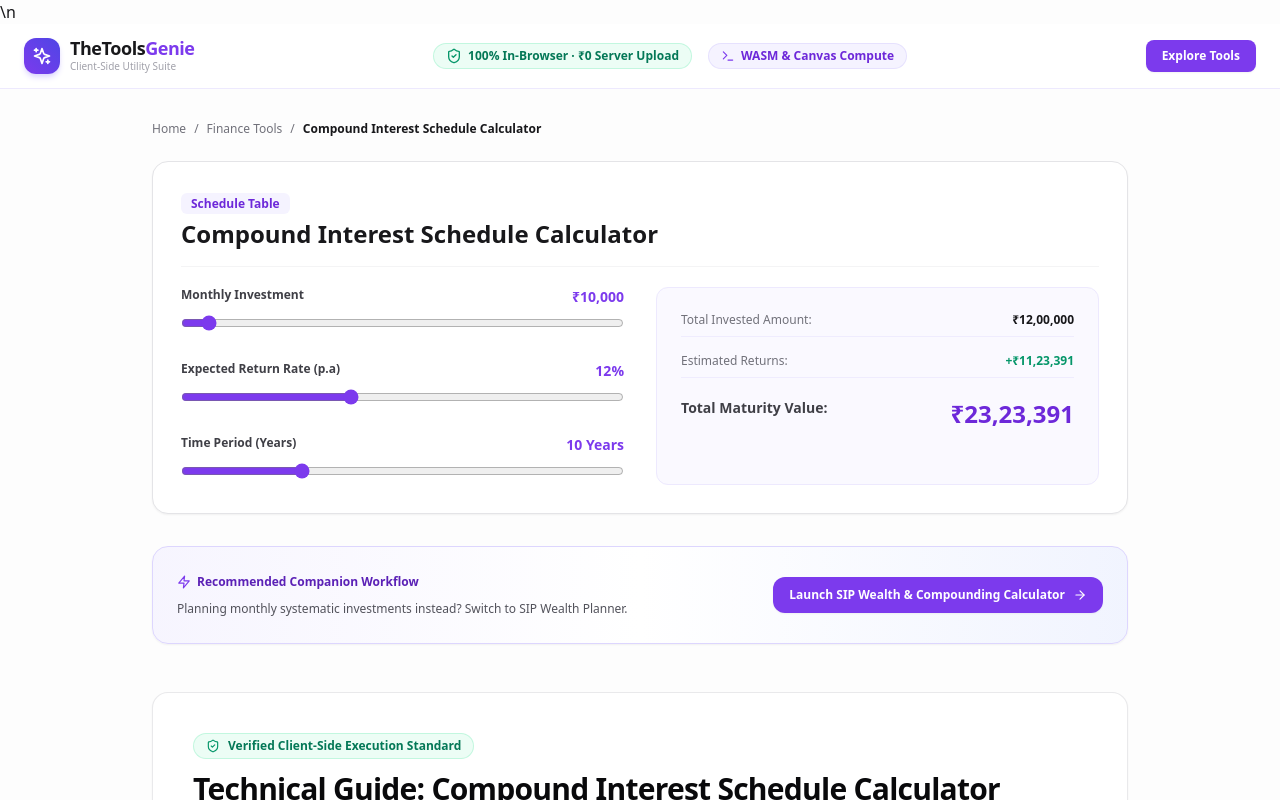
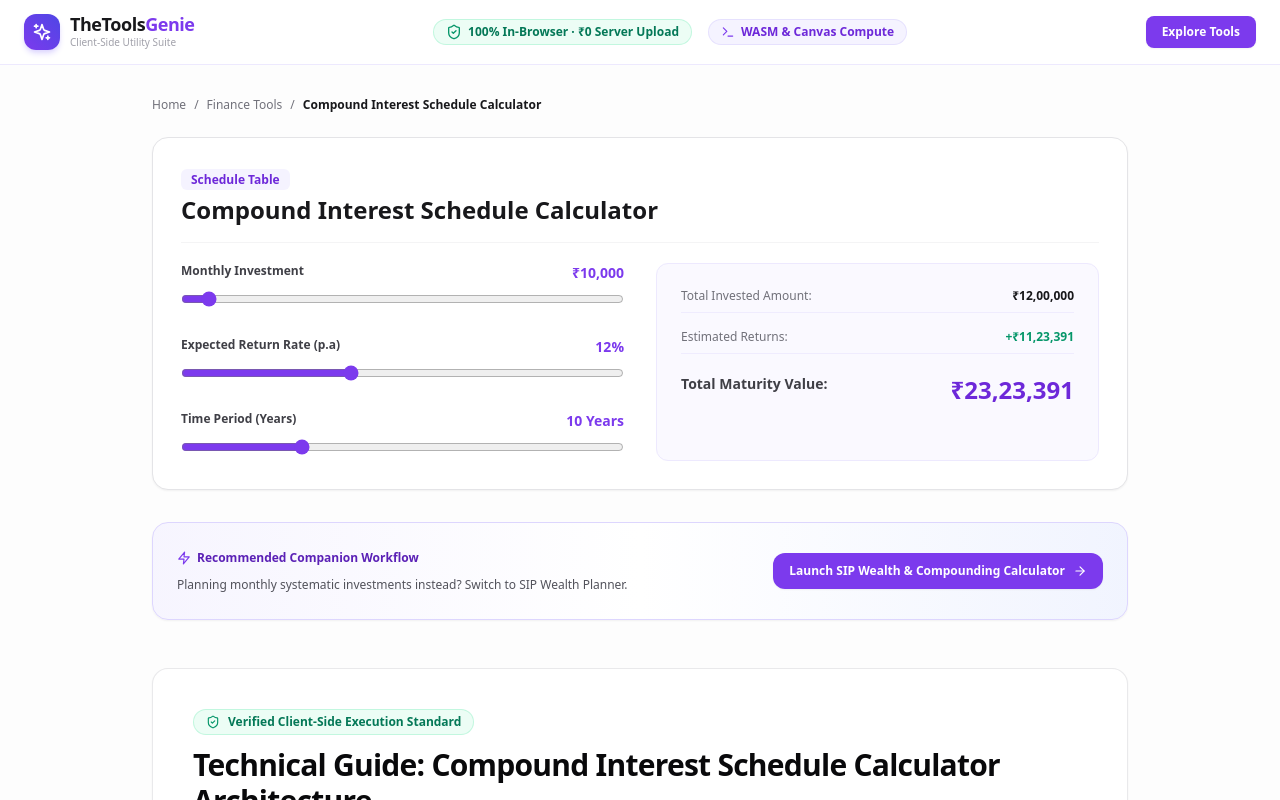
Before and after one commit to RajeshKhandare/thetoolsgenie-, a Next.js app: page /tools/compound-interest-calculator in a window 1280 px wide. Shown: the top 800 px of the page. Built offline with nearby package versions, Linux system fonts and the light colour scheme.

Commit message:
Remove stray literal \n from app/tools/[slug]/page.tsx

```diff
--- a/app/tools/[slug]/page.tsx
+++ b/app/tools/[slug]/page.tsx
@@ -5,22 +5,28 @@ import ToolEngineRunner from '@/components/ToolEngineRunner';
 import { TOOLS_REGISTRY, ToolMeta } from '@/data/toolsRegistry';
 import { ShieldCheck, Cpu, BookOpen, ArrowRight, Zap } from 'lucide-react';
 import Link from 'next/link';
+
 export async function generateStaticParams() {
   return TOOLS_REGISTRY.map((tool) => ({
     slug: tool.slug,
   }));
 }
+
 export default function ToolPage({ params }: { params: { slug: string } }) {
   const tool = TOOLS_REGISTRY.find((t) => t.slug === params.slug);
+
   if (!tool) {
     notFound();
   }
+
   const companionTool = TOOLS_REGISTRY.find(
     (t) => t.slug === tool.companionToolSlug
   );
+
   const relatedTools = TOOLS_REGISTRY.filter(
     (t) => t.slug !== tool.slug
   ).slice(0, 3);
+
   const faqSchema = {
     '@context': 'https://schema.org',
     '@type': 'FAQPage',
@@ -51,12 +57,15 @@ export default function ToolPage({ params }: { params: { slug: string } }) {
       },
     ],
   };
+
   return (
-    <div className="min-h-screen bg-zinc-50/40 text-zinc-900 selection:bg-violet-100 selection:text-violet-900 pb-20">\n      <Navbar />
+    <div className="min-h-screen bg-zinc-50/40 text-zinc-900 selection:bg-violet-100 selection:text-violet-900 pb-20">
+      <Navbar />
       <script
         type="application/ld+json"
         dangerouslySetInnerHTML={{ __html: JSON.stringify(faqSchema) }}
       />
+
       <main className="mx-auto max-w-5xl px-4 py-8 sm:px-6">
         <nav className="flex items-center gap-2 text-xs text-zinc-500 mb-6">
           <Link href="/" className="hover:text-violet-600 transition-colors">Home</Link>
@@ -65,7 +74,9 @@ export default function ToolPage({ params }: { params: { slug: string } }) {
           <span>/</span>
           <span className="font-semibold text-zinc-900">{tool.name}</span>
         </nav>
+
         <ToolEngineRunner tool={tool} />
+
         {companionTool && (
           <section className="mt-8 rounded-2xl border border-violet-200 bg-gradient-to-r from-violet-50/80 via-white to-indigo-50/80 p-6 shadow-sm flex flex-col sm:flex-row items-start sm:items-center justify-between gap-4">
             <div className="space-y-1">
@@ -77,6 +88,7 @@ export default function ToolPage({ params }: { params: { slug: string } }) {
                 {tool.companionPitch}
               </p>
             </div>
+
             <Link
               href={`/tools/${companionTool.slug}`}
               className="inline-flex items-center gap-2 rounded-xl bg-violet-600 px-4 py-2.5 text-xs font-bold text-white shadow-sm hover:bg-violet-700 transition-all shrink-0 hover:translate-x-0.5"
@@ -86,12 +98,14 @@ export default function ToolPage({ params }: { params: { slug: string } }) {
             </Link>
           </section>
         )}
+
         <article className="mt-12 space-y-8 rounded-2xl border border-zinc-200/80 bg-white p-6 sm:p-10 shadow-sm text-zinc-800">
           <div className="border-b border-zinc-100 pb-6">
             <div className="flex items-center gap-2 text-xs font-semibold text-emerald-700 bg-emerald-50 px-3 py-1 rounded-full w-fit border border-emerald-200/60 mb-3">
               <ShieldCheck className="h-3.5 w-3.5 text-emerald-600" />
               <span>Verified Client-Side Execution Standard</span>
             </div>
+
             <h1 className="text-2xl font-black tracking-tight sm:text-3xl text-zinc-950">
               Technical Guide: {tool.name} Architecture
             </h1>
@@ -99,6 +113,7 @@ export default function ToolPage({ params }: { params: { slug: string } }) {
               An exhaustive architectural analysis of client-side execution, algorithmic performance, and memory sandboxing.
             </p>
           </div>
+
           <section className="space-y-3">
             <h2 className="text-lg font-bold text-zinc-900 flex items-center gap-2">
               <Cpu className="h-5 w-5 text-violet-600" />
@@ -109,6 +124,7 @@ export default function ToolPage({ params }: { params: { slug: string } }) {
               this tool operates under a strict <strong>Zero-Server Execution Paradigm</strong>. Everything executes strictly inside your browser thread via sandboxed WebAssembly (WASM) and local Canvas allocations.
             </p>
           </section>
+
           <section className="space-y-3">
             <h3 className="text-sm font-bold text-zinc-900">Architecture & Performance Metrics</h3>
             <div className="overflow-x-auto">
@@ -140,6 +156,7 @@ export default function ToolPage({ params }: { params: { slug: string } }) {
               </table>
             </div>
           </section>
+
           <section className="space-y-4 pt-4 border-t border-zinc-100">
             <h2 className="text-lg font-bold text-zinc-900 flex items-center gap-2">
               <BookOpen className="h-5 w-5 text-violet-600" />
@@ -154,6 +171,7 @@ export default function ToolPage({ params }: { params: { slug: string } }) {
                   Yes. All output files, extracted covers, and calculated growth schedules generated by this engine are completely royalty-free.
                 </p>
               </div>
+
               <div className="rounded-xl border border-zinc-100 p-4 bg-zinc-50/50">
                 <h4 className="text-xs font-bold text-zinc-900">
                   Why does this tool execute faster than other online utilities?
@@ -165,6 +183,7 @@ export default function ToolPage({ params }: { params: { slug: string } }) {
             </div>
           </section>
         </article>
+
         <section className="mt-12">
           <div className="flex items-center justify-between mb-4">
             <h3 className="text-sm font-bold text-zinc-900">Explore Other Utilities</h3>
@@ -172,6 +191,7 @@ export default function ToolPage({ params }: { params: { slug: string } }) {
               View All 80 Tools →
             </Link>
           </div>
+
           <div className="grid grid-cols-1 sm:grid-cols-3 gap-4">
             {relatedTools.map((relTool: ToolMeta) => (
               <Link
```
